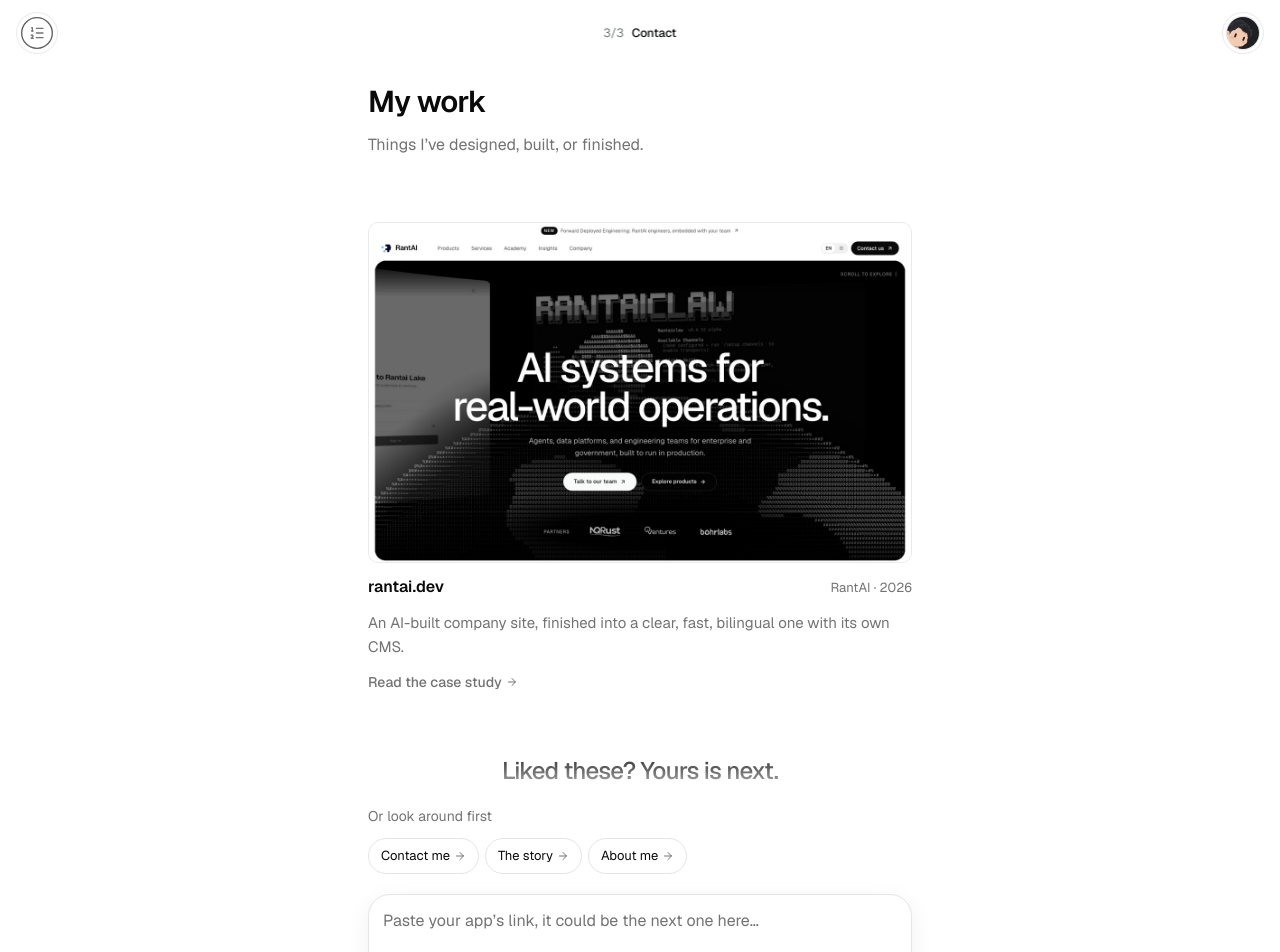
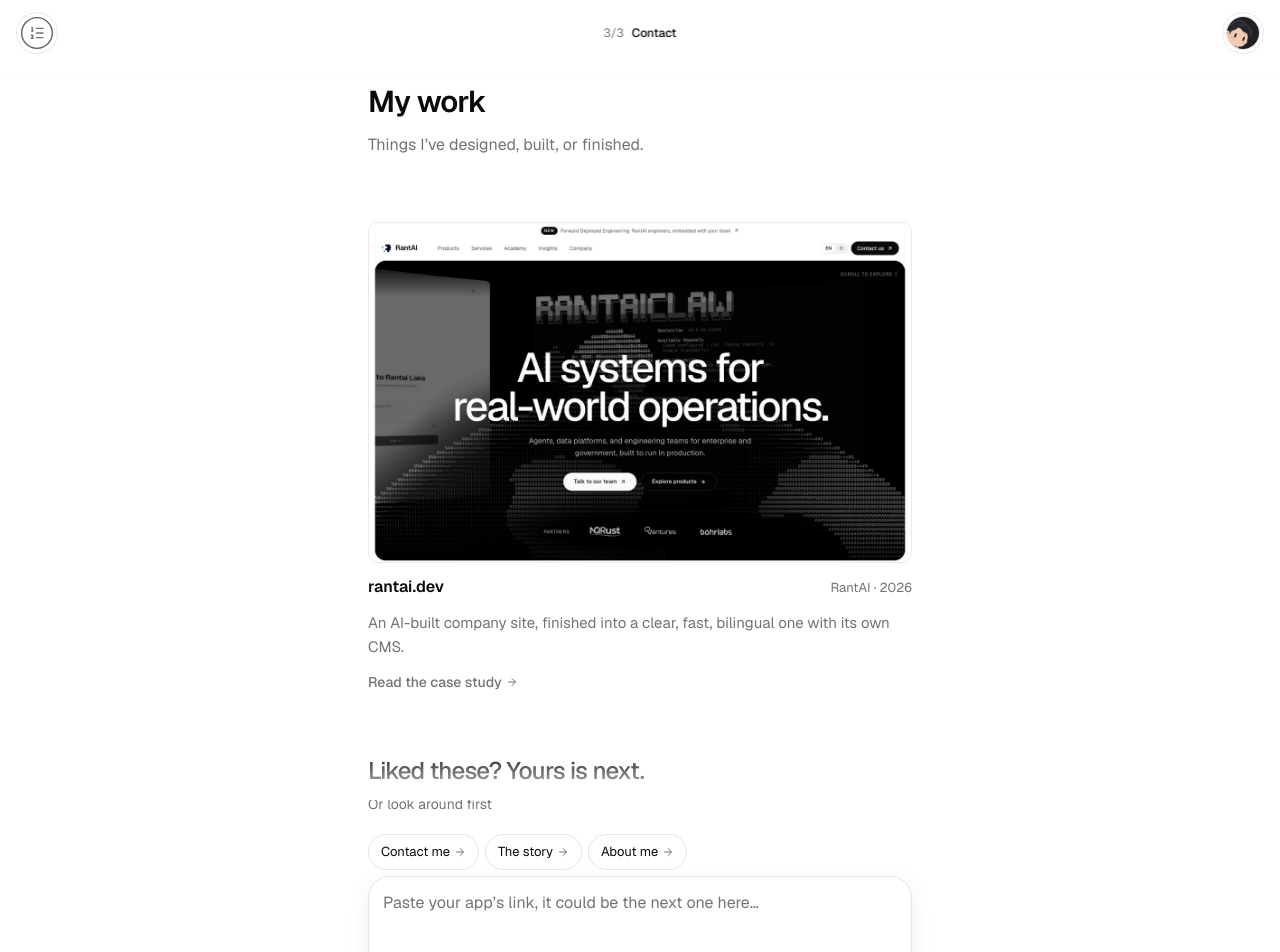
Before and after one commit to mtharreqq/requixite, a Next.js app: page /work in a window 1280 px wide. Shown: the top 952 px of the page. Built offline with nearby package versions, Linux system fonts and the light colour scheme.

Commit message:
Sub-page ask: left-aligned, look-around line as the title's subtitle, chips 6px over the composer

```diff
--- a/components/layout/sub-page.tsx
+++ b/components/layout/sub-page.tsx
@@ -25,10 +25,13 @@ function Suggestions({
   locale,
   path,
   className,
+  bare,
 }: {
   locale: Locale;
   path: string;
   className?: string;
+  /** No "Or look around first": the title over it says it. */
+  bare?: boolean;
 }) {
   const { skip } = getPortfolioCopy(locale).review;
   const base = locale === "id" ? "/id" : "";
@@ -49,7 +52,7 @@ function Suggestions({
       aria-label={skip.next}
       className={cn("flex flex-col gap-3", className)}
     >
-      <p className="text-muted-foreground text-sm">{skip.more}</p>
+      {!bare && <p className="text-muted-foreground text-sm">{skip.more}</p>}
       {/* Quick replies, as at the end of the home story. */}
       <div className="flex gap-1.5">
         {pages.map(([p, label, short, tip]) => (
@@ -110,11 +113,19 @@ export function SubPage({
               <section id="contact" className="flex flex-col gap-5">
                 {/* As the story's end: the other pages just over the
                     composer, the fine print tight under it. */}
-                <h2 className="text-center text-xl leading-tight font-medium tracking-[-0.03em] text-balance md:text-2xl">
-                  {ask.title}
-                </h2>
-                <Suggestions locale={locale} path={path} />
-                <AskBox locale={locale} title={ask.title} placeholder={ask} />
+                <div className="flex flex-col gap-2">
+                  <h2 className="text-xl leading-tight font-medium tracking-[-0.03em] text-balance md:text-2xl">
+                    {ask.title}
+                  </h2>
+                  <p className="text-muted-foreground text-sm">
+                    {copy.review.skip.more}
+                  </p>
+                </div>
+                {/* Chips to composer: the same gap as between the chips. */}
+                <div className="flex flex-col gap-1.5">
+                  <Suggestions locale={locale} path={path} bare />
+                  <AskBox locale={locale} title={ask.title} placeholder={ask} />
+                </div>
               </section>
             </SectionReveal>
             {/* Short pages push the footer to the bottom of the screen. */}
```
